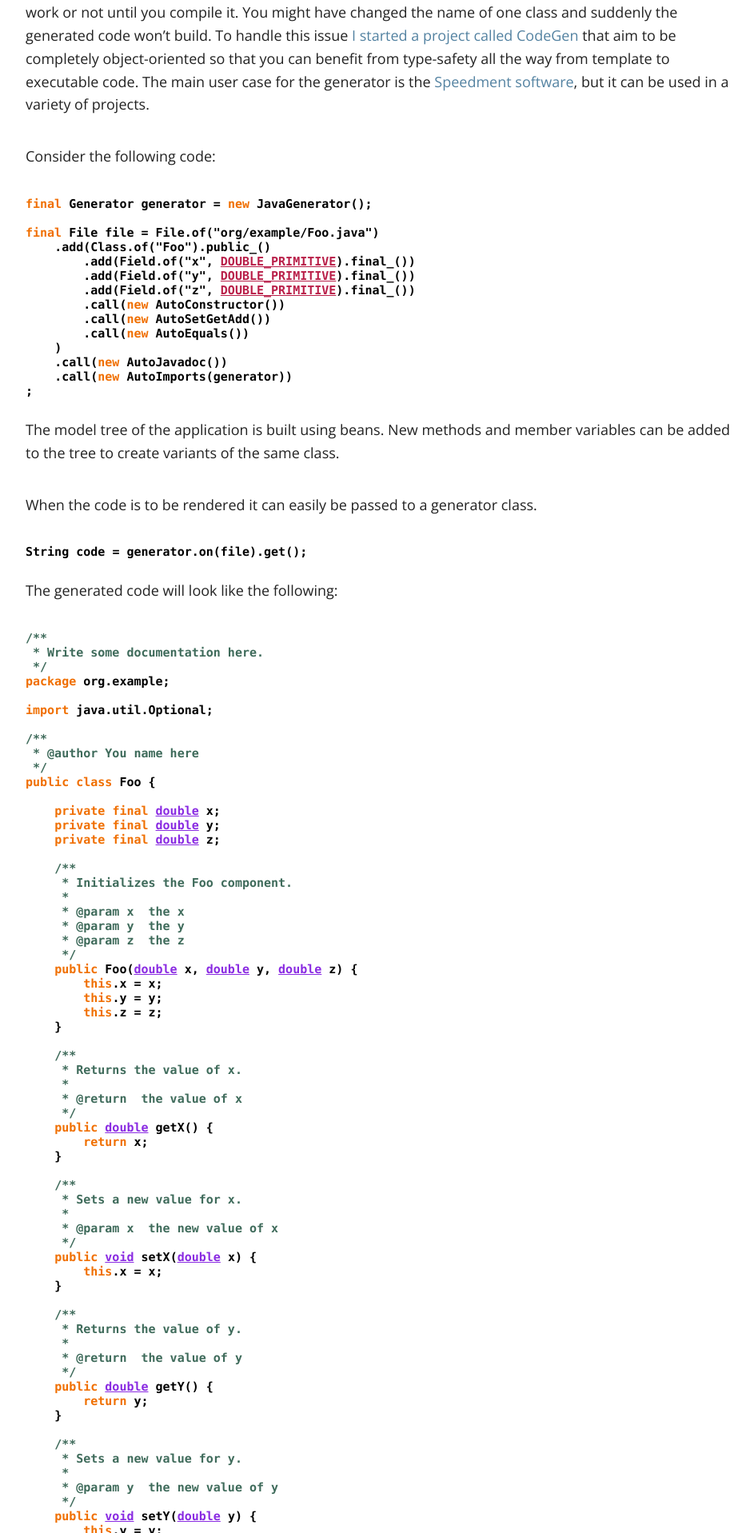
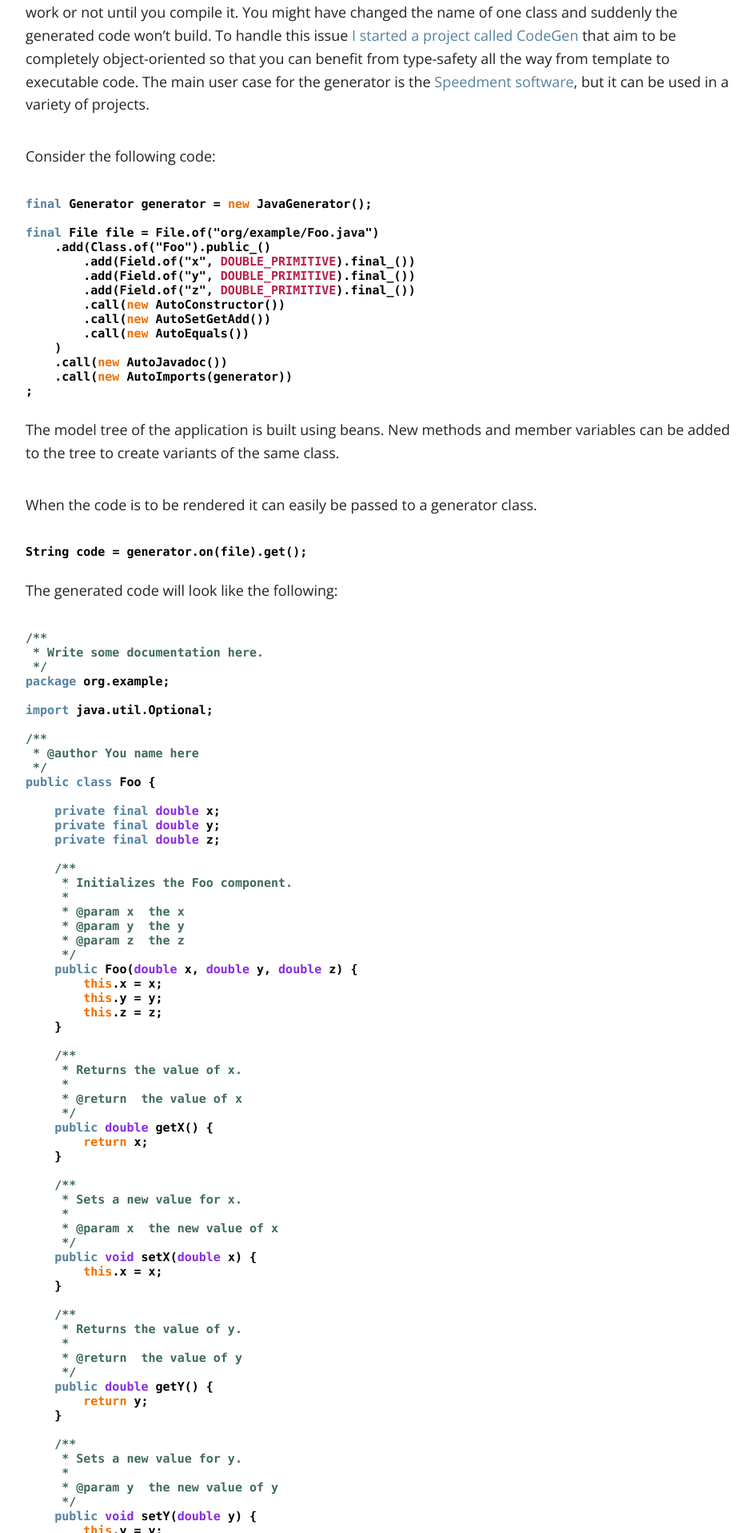
Before and after one commit to ageofjavablog/website, a Jekyll site: the page built from _posts/2015-06-02-Object-Oriented-Approach-to-Code-Generation.md, in a window 1280 px wide. Shown: the part 935-2852 px from the top of the page at 80% size, without its empty margins (158-1101 px from the left). Built offline with Jekyll 4.4.1, drawn with Linux system fonts in a browser that asks for light colours; nearby versions of some CDN libraries.

Commit message:
Update colors in syntax highlighting

```diff
--- a/assets/css/post.css
+++ b/assets/css/post.css
@@ -450,7 +450,7 @@ html, body, .notepad-post-container, .notepad-post-header {
       .notepad-page-title .notepad-post-meta-simple,
       .notepad-post-title-simple .notepad-post-meta-simple {
         padding-top: 10rem;
-        padding-bottom: 6.25rem; } }
+        padding-bottom: 3.25rem; } }
 
 /* Page conent */
 .notepad-page-content {
--- a/assets/css/style.css
+++ b/assets/css/style.css
@@ -563,19 +563,19 @@ figcaption {
 .highlight .gs { color: #000000} /* Generic.Strong */
 .highlight .gu { color: #1014AD; font-weight: bold} /* Generic.Subheading */
 .highlight .gt { color: #EB1513; font-weight: bold} /* Generic.Traceback */
-.highlight .kc { color: #F06F00; font-weight: bold} /* Keyword.Constant */
-.highlight .kd { color: #F06F00; font-weight: bold} /* Keyword.Declaration */
-.highlight .kn { color: #F06F00; font-weight: bold} /* Keyword.Namespace */
-.highlight .kp { color: #F06F00; font-weight: bold} /* Keyword.Pseudo */
-.highlight .kr { color: #F06F00; font-weight: bold} /* Keyword.Reserved */
-.highlight .kt { color: #8a2be2; text-decoration: underline} /* Keyword.Type */
+.highlight .kc { color: #5382A1; font-weight: bold} /* Keyword.Constant */
+.highlight .kd { color: #5382A1; font-weight: bold} /* Keyword.Declaration */
+.highlight .kn { color: #5382A1; font-weight: bold} /* Keyword.Namespace */
+.highlight .kp { color: #5382A1; font-weight: bold} /* Keyword.Pseudo */
+.highlight .kr { color: #5382A1; font-weight: bold} /* Keyword.Reserved */
+.highlight .kt { color: #8a2be2;} /* Keyword.Type */
 .highlight .ld { color: #000000} /* Literal.Date */
-.highlight .m { color: #00C226; text-decoration: underline} /* Literal.Number */
+.highlight .m { color: #00C226;} /* Literal.Number */
 .highlight .s { color: #000000} /* Literal.String */
 .highlight .na { color: #000000} /* Name.Attribute */
 .highlight .nb { color: #000000} /* Name.Builtin */
 .highlight .nc { color: #000000} /* Name.Class */
-.highlight .no { color: #B91F49; text-decoration: underline} /* Name.Constant */
+.highlight .no { color: #B91F49;} /* Name.Constant */
 .highlight .nd { color: #000000} /* Name.Decorator */
 .highlight .ni { color: #ee0000; font-weight: bold} /* Name.Entity */
 .highlight .ne { color: #000000} /* Name.Exception */
@@ -584,14 +584,14 @@ figcaption {
 .highlight .nn { color: #000000} /* Name.Namespace */
 .highlight .nx { color: #000000} /* Name.Other */
 .highlight .py { color: #000000} /* Name.Property */
-.highlight .nt { color: #F06F00; font-weight: bold} /* Name.Tag */
-.highlight .nv { color: #8a2be2; text-decoration: underline} /* Name.Variable */
+.highlight .nt { color: #5382A1; font-weight: bold} /* Name.Tag */
+.highlight .nv { color: #8a2be2;} /* Name.Variable */
 .highlight .ow { color: #000000} /* Operator.Word */
 .highlight .w { color: #000000} /* Text.Whitespace */
-.highlight .mf { color: #00C226; text-decoration: underline} /* Literal.Number.Float */
-.highlight .mh { color: #00C226; text-decoration: underline} /* Literal.Number.Hex */
-.highlight .mi { color: #00C226; text-decoration: underline} /* Literal.Number.Integer */
-.highlight .mo { color: #00C226; text-decoration: underline} /* Literal.Number.Oct */
+.highlight .mf { color: #00C226;} /* Literal.Number.Float */
+.highlight .mh { color: #00C226;} /* Literal.Number.Hex */
+.highlight .mi { color: #00C226;} /* Literal.Number.Integer */
+.highlight .mo { color: #00C226;} /* Literal.Number.Oct */
 .highlight .sb { color: #000000} /* Literal.String.Backtick */
 .highlight .sc { color: #000000} /* Literal.String.Char */
 .highlight .sd { color: #000000} /* Literal.String.Doc */
@@ -604,10 +604,10 @@ figcaption {
 .highlight .s1 { color: #000000} /* Literal.String.Single */
 .highlight .ss { color: #000000} /* Literal.String.Symbol */
 .highlight .bp { color: #000000} /* Name.Builtin.Pseudo */
-.highlight .vc { color: #8a2be2; text-decoration: underline} /* Name.Variable.Class */
-.highlight .vg { color: #8a2be2; text-decoration: underline} /* Name.Variable.Global */
-.highlight .vi { color: #8a2be2; text-decoration: underline} /* Name.Variable.Instance */
-.highlight .il { color: #00C226; text-decoration: underline} /* Literal.Number.Integer.Long */
+.highlight .vc { color: #8a2be2;} /* Name.Variable.Class */
+.highlight .vg { color: #8a2be2;} /* Name.Variable.Global */
+.highlight .vi { color: #8a2be2;} /* Name.Variable.Instance */
+.highlight .il { color: #00C226;} /* Literal.Number.Integer.Long */
 .chart {
   max-width: 56.250rem;
   margin-right: auto;
```
